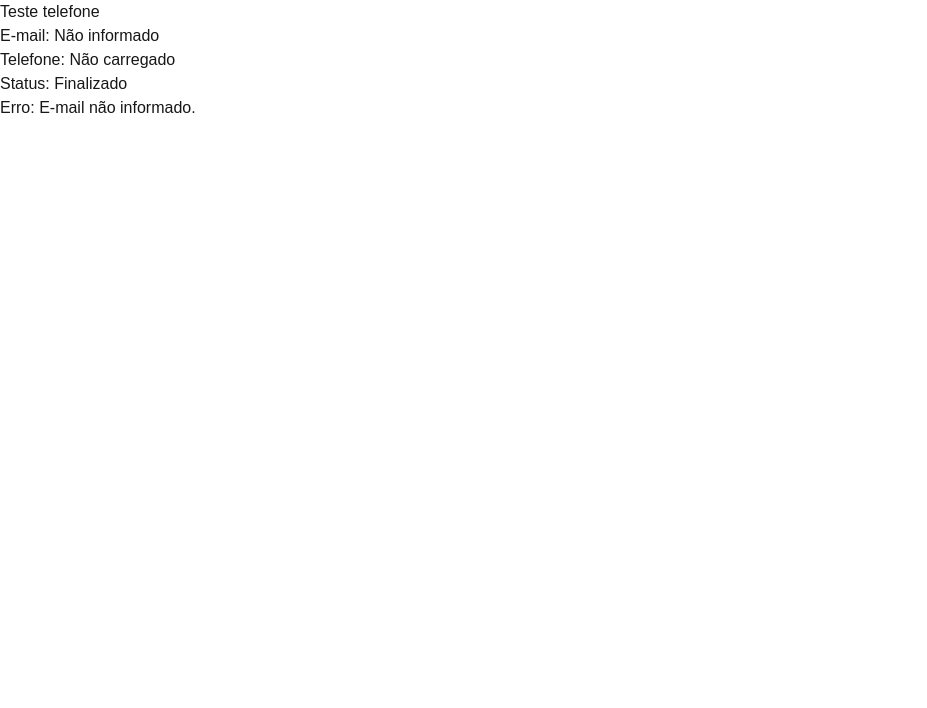
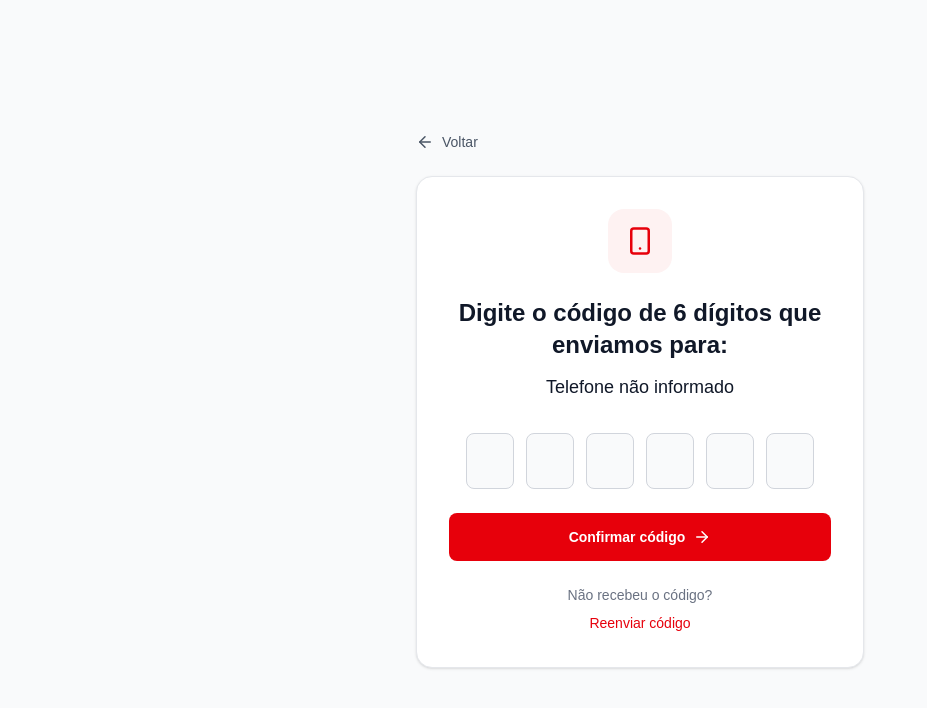
Before and after one commit to felipefpinto/icomida, a Next.js app: page /login/confirmar-telefone in a window 1280 px wide. Shown: the top 708 px of the page, without its empty margins (0-927 px from the left). Built offline with nearby package versions, Linux system fonts and the light colour scheme.

Commit message:
(feat): pagina de confirmação do telefone requisitado no banco de dados

```diff
--- a/src/app/login/confirmar-telefone/page.jsx
+++ b/src/app/login/confirmar-telefone/page.jsx
@@ -1,78 +1,214 @@
 "use client";
 
-import { useEffect, useState } from "react";
+import { useRef, useState } from "react";
 import { useRouter, useSearchParams } from "next/navigation";
+import Link from "next/link";
+import {
+  ArrowLeft,
+  Smartphone,
+  ArrowRight,
+} from "lucide-react";
 
-export default function ConfirmarTelefoneLogin() {
+export default function VerificarCodigoLogin() {
   const router = useRouter();
   const searchParams = useSearchParams();
 
   const email = searchParams.get("email");
+  const telefone = searchParams.get("telefone");
 
-  const [celular, setCelular] = useState("");
-  const [carregando, setCarregando] = useState(true);
+  const [codigo, setCodigo] = useState([
+    "",
+    "",
+    "",
+    "",
+    "",
+    "",
+  ]);
+
   const [erro, setErro] = useState("");
 
-  console.log("COMPONENTE CARREGADO");
-  console.log("EMAIL DA URL:", email);
+  const inputsRef = useRef([]);
 
-  useEffect(() => {
-    console.log("USEEFFECT EXECUTADO");
-    console.log("EMAIL:", email);
+  // Código temporário para testes
+  const codigoCorreto = "123456";
 
-    async function buscarTelefone() {
-      if (!email) {
-        console.log("EMAIL NÃO FOI RECEBIDO");
-        setErro("E-mail não informado.");
-        setCarregando(false);
-        return;
-      }
+  function handleChange(value, index) {
+    // Permite apenas números
+    if (!/^\d*$/.test(value)) return;
 
-      try {
-        const url = `http://127.0.0.1:8000/usuario/telefone?email=${encodeURIComponent(email)}`;
+    const novoCodigo = [...codigo];
 
-        console.log("FAZENDO REQUISIÇÃO PARA:", url);
+    novoCodigo[index] = value.slice(-1);
 
-        const response = await fetch(url);
+    setCodigo(novoCodigo);
+    setErro("");
 
-        console.log("STATUS DA RESPOSTA:", response.status);
+    // Vai automaticamente para o próximo campo
+    if (value && index < 5) {
+      inputsRef.current[index + 1]?.focus();
+    }
+  }
 
-        const data = await response.json();
+  function handleKeyDown(event, index) {
+    // Volta para o campo anterior ao apagar
+    if (
+      event.key === "Backspace" &&
+      !codigo[index] &&
+      index > 0
+    ) {
+      inputsRef.current[index - 1]?.focus();
+    }
+  }
 
-        console.log("RESPOSTA DA API:", data);
+  function handleSubmit(event) {
+    event.preventDefault();
 
-        if (!response.ok) {
-          throw new Error(data.detail || "Telefone não encontrado.");
-        }
+    const codigoDigitado = codigo.join("");
 
-        console.log("CELULAR RECEBIDO:", data.celular);
-
-        setCelular(data.celular);
-
-      } catch (error) {
-        console.error("ERRO NA REQUISIÇÃO:", error);
-        setErro("Não foi possível encontrar o telefone cadastrado.");
-      } finally {
-        setCarregando(false);
-      }
+    // Verifica se todos os campos foram preenchidos
+    if (codigoDigitado.length !== 6) {
+      setErro("Digite o código completo.");
+      return;
     }
 
-    buscarTelefone();
-  }, [email]);
+    // Código temporário
+    if (codigoDigitado !== codigoCorreto) {
+      setErro("Código incorreto. Tente novamente.");
+      return;
+    }
+
+    // Login aprovado temporariamente
+    router.push("/dashboard");
+  }
 
   return (
-    <main>
-      <h1>Teste telefone</h1>
+    <main className="flex min-h-screen items-center justify-center bg-gray-50 px-4 py-10">
+      <div className="w-full max-w-md">
 
-      <p>E-mail: {email || "Não informado"}</p>
+        {/* VOLTAR */}
+        <Link
+          href={`/login/telefone?email=${encodeURIComponent(email || "")}`}
+          className="mb-6 inline-flex items-center gap-2 text-sm text-gray-600 transition hover:text-red-600"
+        >
+          <ArrowLeft size={18} />
+          Voltar
+        </Link>
 
-      <p>Telefone: {celular || "Não carregado"}</p>
+        <div className="rounded-2xl border border-gray-200 bg-white p-8 shadow-sm">
 
-      <p>
-        Status: {carregando ? "Carregando..." : "Finalizado"}
-      </p>
+          {/* ÍCONE */}
+          <div className="mb-6 flex justify-center">
+            <div className="flex h-16 w-16 items-center justify-center rounded-2xl bg-red-50 text-red-600">
+              <Smartphone size={30} />
+            </div>
+          </div>
 
-      {erro && <p>Erro: {erro}</p>}
+          {/* TÍTULO */}
+          <div className="text-center">
+            <h1 className="text-2xl font-bold text-gray-900">
+              Digite o código de 6 dígitos que enviamos para:
+            </h1>
+
+            <p className="mt-3 text-lg font-medium text-gray-900">
+              {telefone || "Telefone não informado"}
+            </p>
+          </div>
+
+          {/* FORMULÁRIO */}
+          <form onSubmit={handleSubmit}>
+
+            {/* CAMPOS DO OTP */}
+            <div className="mt-8 flex justify-center gap-2 sm:gap-3">
+              {codigo.map((numero, index) => (
+                <input
+                  key={index}
+                  ref={(element) => {
+                    inputsRef.current[index] = element;
+                  }}
+                  type="text"
+                  inputMode="numeric"
+                  maxLength={1}
+                  value={numero}
+                  onChange={(event) =>
+                    handleChange(event.target.value, index)
+                  }
+                  onKeyDown={(event) =>
+                    handleKeyDown(event, index)
+                  }
+                  className="
+                    h-14
+                    w-11
+                    rounded-lg
+                    border
+                    border-gray-300
+                    bg-gray-50
+                    text-center
+                    text-xl
+                    font-semibold
+                    text-gray-900
+                    outline-none
+                    transition
+                    focus:border-red-600
+                    focus:ring-2
+                    focus:ring-red-100
+                    sm:w-12
+                  "
+                />
+              ))}
+            </div>
+
+            {/* ERRO */}
+            {erro && (
+              <p className="mt-4 text-center text-sm text-red-600">
+                {erro}
+              </p>
+            )}
+
+            {/* BOTÃO */}
+            <button
+              type="submit"
+              className="
+                mt-6
+                flex
+                h-12
+                w-full
+                items-center
+                justify-center
+                gap-2
+                rounded-lg
+                bg-red-600
+                text-sm
+                font-semibold
+                text-white
+                transition
+                hover:bg-red-700
+              "
+            >
+              Confirmar código
+              <ArrowRight size={18} />
+            </button>
+
+          </form>
+
+          {/* REENVIO */}
+          <div className="mt-6 text-center">
+            <p className="text-sm text-gray-500">
+              Não recebeu o código?
+            </p>
+
+            <button
+              type="button"
+              onClick={() => {
+                alert("Código reenviado!");
+              }}
+              className="mt-2 text-sm font-medium text-red-600 transition hover:text-red-700"
+            >
+              Reenviar código
+            </button>
+          </div>
+
+        </div>
+      </div>
     </main>
   );
 }
```
